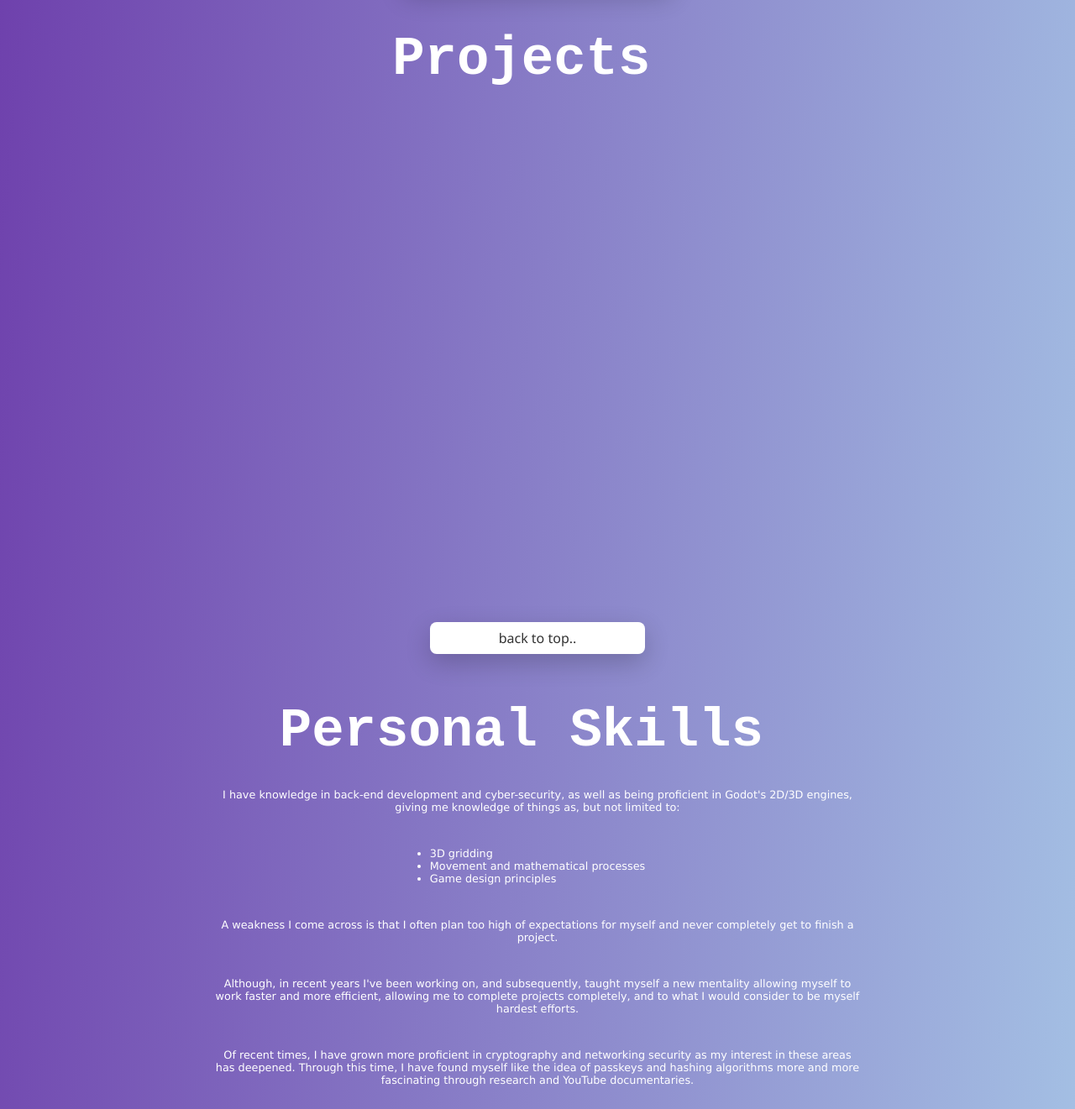
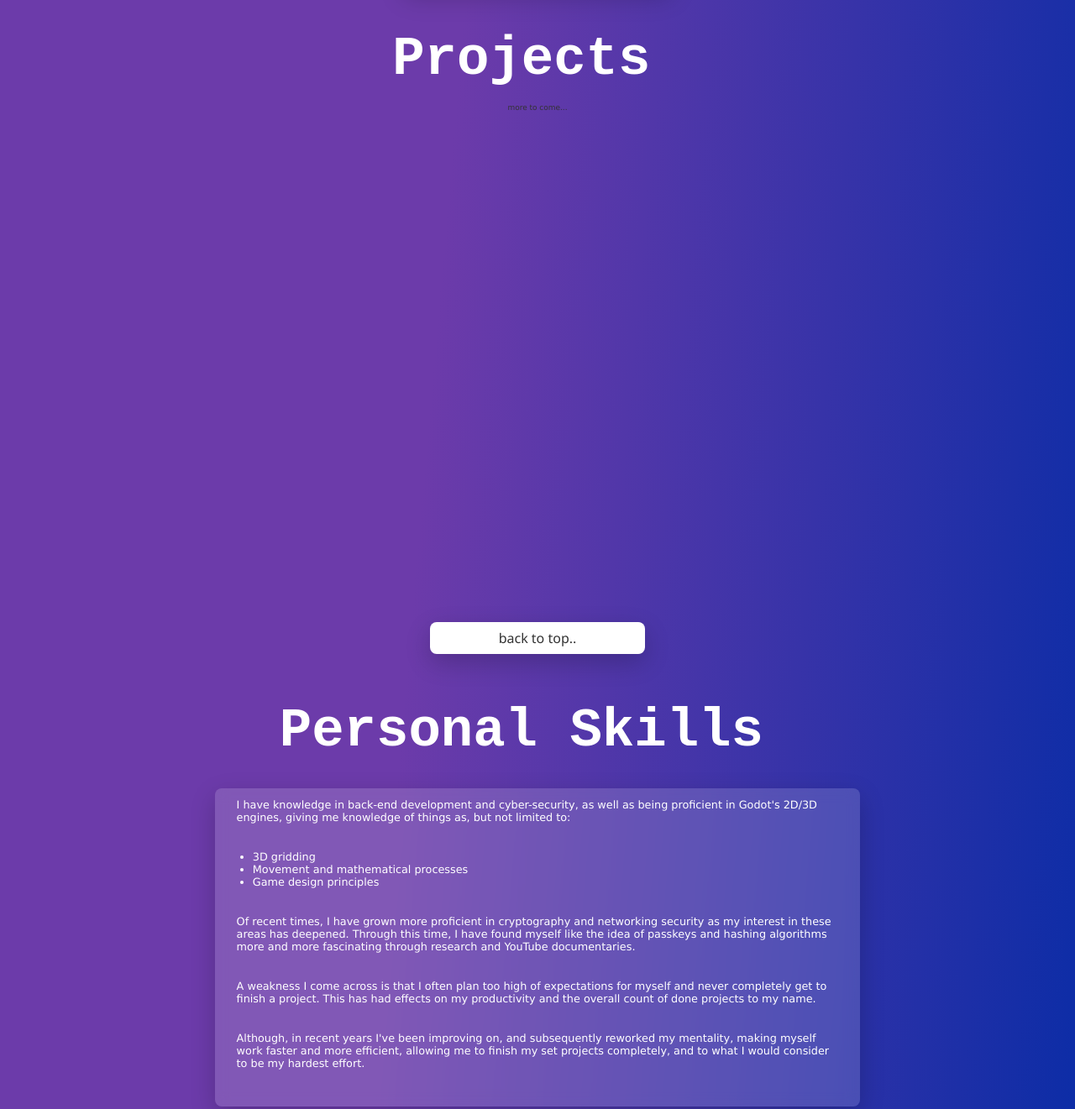
Before and after one commit to xksqs/xksqs-website, a plain HTML site: page index.html in a window 1280 px wide. Shown: the part 797-2118 px from the top of the page at 84% size. Drawn offline with Linux system fonts and the light colour scheme.

Commit message:
whole lotta changes

```diff
--- a/index.html
+++ b/index.html
@@ -8,15 +8,11 @@
     <link rel="icon" type="image/x-icon" href="images/steam-icon.png">
 </head>
 <body>
-    <script>
-        // Prevent scrolling with mouse wheel and arrow keys
-    document.addEventListener("wheel", e => e.preventDefault(), { passive: false });
+    <noscript>
+    <p style="color: red; text-align: center; position: relative;">DETECTED: Javascript is disabled. Site still usable, however expect reduced snapping support.</p>
+    </noscript>
 
-    document.addEventListener("keydown", function (e) {
-    const keys = ["ArrowUp", "ArrowDown", "PageUp", "PageDown", "Home", "End", " "];
-    if (keys.includes(e.key)) e.preventDefault();
-    });
-    </script>
+
 
     <section id="home-page">
         <h1 id="title_h" class="title-homepage"><span id="title-text"></span><span class="cursor">|</span></h1>
@@ -50,7 +46,8 @@
     </section>
 
     <section id="projects">
-        <h1 id="title" class="title-projects">Projects<span class="cursor">|</span></h1>
+        <h1 id="title">Projects<span class="cursor">|</span></h1>
+        <p class="cliff-hanger">more to come...</p>
         <a href="#home-page" class="back-to-top">
             <div class="btt-box">
                 back to top..
@@ -59,7 +56,8 @@
     </section>
 
     <section id="skills">
-        <h1 id="title" class="title-skills">Personal Skills<span class="cursor">|</span></h1>
+        <h1 id="title">Personal Skills<span class="cursor">|</span></h1>
+        <div class="skills-readability">
             <p class="skills-info">I have knowledge in back-end development and cyber-security, as well as being proficient in Godot's 2D/3D engines, giving me knowledge of things as, but not limited to:</p>
             <ul class="skills-list">
                 <li>3D gridding</li>
@@ -67,10 +65,11 @@
                 <li>Game design principles</li>
             </ul>
 
-        <p class="skills-info">A weakness I come across is that I often plan too high of expectations for myself and never completely get to finish a project.</p>
-        <p class="skills-info">Although, in recent years I've been working on, and subsequently, taught myself a new mentality allowing myself to work faster and more efficient, allowing me to complete projects completely, and to what I would consider to be myself hardest efforts.</p>
+            <p class="skills-info">Of recent times, I have grown more proficient in cryptography and networking security as my interest in these areas has deepened. Through this time, I have found myself like the idea of passkeys and hashing algorithms more and more fascinating through research and YouTube documentaries.</p>
 
-        <p class="skills-info">Of recent times, I have grown more proficient in cryptography and networking security as my interest in these areas has deepened. Through this time, I have found myself like the idea of passkeys and hashing algorithms more and more fascinating through research and YouTube documentaries.</p>
+            <p class="skills-info">A weakness I come across is that I often plan too high of expectations for myself and never completely get to finish a project. This has had effects on my productivity and the overall count of done projects to my name.</p>
+            <p class="skills-info">Although, in recent years I've been improving on, and subsequently reworked my mentality, making myself work faster and more efficient, allowing me to finish my set projects completely, and to what I would consider to be my hardest effort.</p>
+        </div>
 
         <a href="#home-page" class="back-to-top">
             <div class="btt-box">
@@ -80,7 +79,7 @@
     </section>
 
     <section id="contact">
-        <h1 id="title" class="title-contact">Contact Information<span class="cursor">|</span></h1>
+        <h1 id="title">Contact Information<span class="cursor">|</span></h1>
         <p class="contact-info">Email: <code>spam@xksqs.xyz</code></p>
         <p class="no-worry">(I don't only use it for spam, don't worry.)</p>
         <p class="contact-info">Discord: <code>_c_a_t_#0</code></p>
--- a/main.js
+++ b/main.js
@@ -40,6 +40,14 @@ function reverseTypeEffect(elementId, speed) {
 
 typeEffect('title-text', 'Hello, World!', 70);
 
+// Remove client-sided scrolling
+document.addEventListener("wheel", e => e.preventDefault(), { passive: false });
+
+document.addEventListener("keydown", function (e) {
+const keys = ["ArrowUp", "ArrowDown", "PageUp", "PageDown", "Home", "End", " "];
+if (keys.includes(e.key)) e.preventDefault();
+});
+
 // Title change depending on visibility
 document.addEventListener("visibilitychange", () => {
   if (document.hidden) {
@@ -55,8 +63,3 @@ const isMobile = /Android|webOS|iPhone|iPad|iPod|BlackBerry|IEMobile|Opera Mini/
 if (isMobile) {
     alert("This website is NOT meant for mobile devices, I promise to you this site will not work on mobile. Please use a desktop or laptop to view this site.");
 }
-
-// Fix scroll snapping
-if (!window.location.href.includes("#")) {
-    window.location.href += "#";
-}
--- a/style.css
+++ b/style.css
@@ -11,7 +11,7 @@ html {
 
 body {
     font-family: 'Segoe UI', Tahoma, Geneva, Verdana, sans-serif;
-    background: linear-gradient(95deg, #6C3BAA 0%, #A7C7E7 100%);
+    background: linear-gradient(95deg, #6C3BAA 40%, #022ba6 100%);
     flex-direction: column;
     overflow-y: scroll;
     /*overflow: hidden;*/
@@ -64,7 +64,7 @@ section {
     color: #333;
     margin-bottom: 1vh;
     font-size: 1.5vw;
-    background: linear-gradient(95deg, #6C3BAA 0%, #A7C7E7 100%);
+    background: linear-gradient(95deg, #6C3BAA 40%, #022ba6 100%);
     -webkit-background-clip: text;
     background-clip: text;
     -webkit-text-fill-color: transparent;
@@ -176,9 +176,8 @@ section {
     font-family: verdana;
     font-size: 1vw;
     color: #fff;
-    text-align: center;
-    margin-bottom: 5vh;
-    max-width: 60vw;
+    text-align: left;
+    margin-bottom: 4vh;
 }
 
 .skills-list {
@@ -187,9 +186,25 @@ section {
     font-family: verdana;
     font-size: 1vw;
     color: #fff;
-    margin-bottom: 5vh;
+    margin-bottom: 4vh;
+    padding-left: 1.5em;
+}
+.skills-readability {
+    width: 60%;
+    background: rgba(255, 255, 255, 0.15);
+    backdrop-filter: blur(8px);
+    border-radius: 1vh;
+    padding: 1.5vh 2vw;
+    box-shadow: 0 10px 30px rgba(0, 0, 0, 0.2);
 }
 
+.cliff-hanger {
+    font-family: verdana;
+    font-size: 0.7vw;
+    color: #333;
+    text-align: center;
+    margin-top: -2vh;
+}
 
 .back-to-top {
     text-decoration: none;
```
Lines whose indentation alone changed are shown as unchanged.
